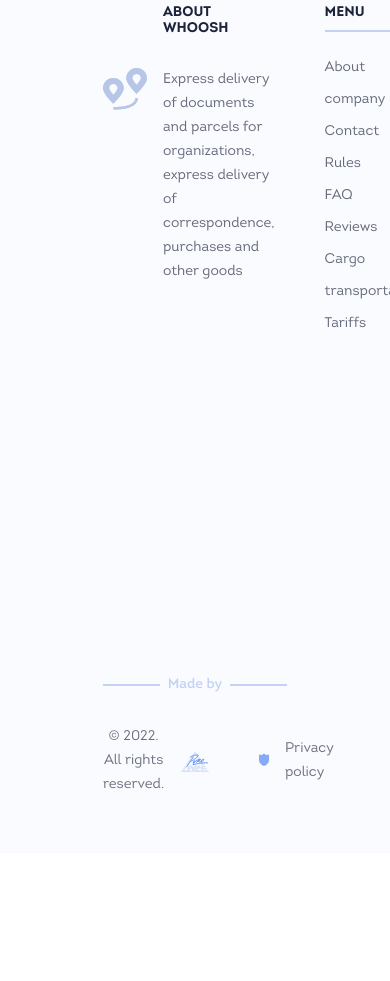
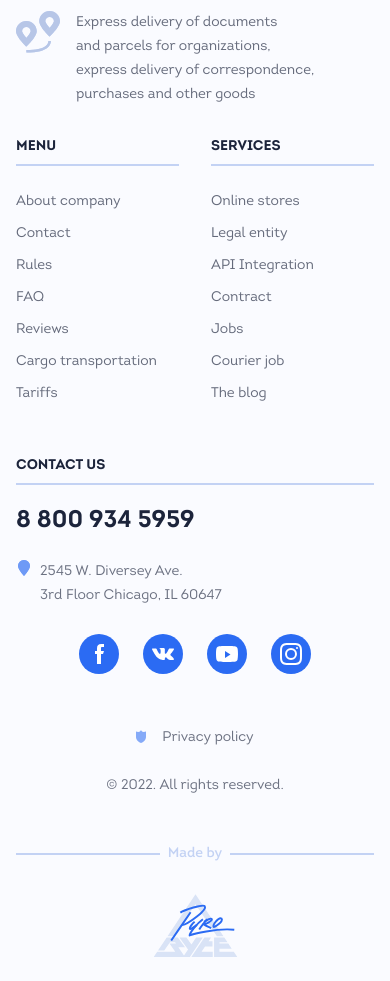
Before and after one commit to Quetan/pyrobyte-whoosh, a React (Vite) app: page / in a window 390 px wide. Shown: the part 5000-5981 px from the top of the page. Before the commit the page ends 5853 px from the top, so only its background shows below. Built offline with nearby package versions, Linux system fonts and the light colour scheme.

Commit message:
Update mobile footer

```diff
--- a/src/widgets/footer/ui/footer.tsx
+++ b/src/widgets/footer/ui/footer.tsx
@@ -1,3 +1,4 @@
+import { useWindowDimensions } from "@/shared/lib/hooks";
 import {
 	FooterCol,
 	FooterColList,
@@ -16,12 +17,22 @@
 import { SectionDivider } from "@/shared/ui/section-divider";
 
 const Footer: React.FC = () => {
+	const { width } = useWindowDimensions();
 	return (
-		<footer className="px-base pt-[85px] pb-[56px] bg-banner border-t border-border flex flex-col text-foreground overflow-x-hidden">
-			<div className="grid grid-cols-[3fr_2fr_2fr_3fr] gap-[50px]">
+		<footer className="px-4 pt-11 pb-6 lg:px-base lg:pt-[85px] lg:pb-[56px] bg-banner border-t border-border flex flex-col text-foreground overflow-x-hidden">
+			<div className=" flex flex-col gap-8 lg:grid lg:grid-cols-[3fr_2fr_2fr_3fr] lg:gap-[50px]">
 				<AboutCol />
+				{width > 1024 ? (
+					<>
 						<MenuCol />
 						<ServicesCol />
+					</>
+				) : (
+					<div className="grid grid-cols-2 gap-8">
+						<MenuCol />
+						<ServicesCol />
+					</div>
+				)}
 				<ContactUsCol />
 			</div>
 			<SectionDivider className="my-6 gap-2">
@@ -30,15 +41,19 @@
 				</span>
 			</SectionDivider>
 
-			<div className="grid grid-cols-3 items-center gap-[50px]">
+			<div className="grid grid-cols-1 lg:grid-cols-3 items-center gap-[50px]">
+				{width > 1024 && (
 					<p className="text-[14px] font-introBook leading-[24px] text-center block text-foreground opacity-[64%] mx-auto">
 						© 2022. All rights reserved.
 					</p>
+				)}
+
 				<img
 					src="./pyrobyte.svg"
 					alt="logo"
 					className="w-[85px] h-[63px] mx-auto"
 				/>
+				{width > 1024 && (
 					<div className="relative pl-[26px] mx-auto">
 						<a
 							href="#"
@@ -48,6 +63,7 @@
 						</a>
 						<Shield className="absolute top-1/2 -translate-y-[8px] left-0" />
 					</div>
+				)}
 			</div>
 		</footer>
 	);
@@ -56,7 +72,12 @@
 const AboutCol: React.FC = () => {
 	return (
 		<FooterCol className="pl-[60px]">
-			<FooterColTitle withBorder={false}>About Whoosh</FooterColTitle>
+			<FooterColTitle
+				className="-translate-x-[60px] lg:translate-x-0"
+				withBorder={false}
+			>
+				About Whoosh
+			</FooterColTitle>
 			<div className="relative">
 				<p className="text-[14px] leading-[24px] font-introBook opacity-[67%] max-w-[240px] text-balance">
 					Express delivery of documents and parcels for organizations, express
@@ -103,6 +124,7 @@
 };
 
 const ContactUsCol: React.FC = () => {
+	const { width } = useWindowDimensions();
 	return (
 		<FooterCol>
 			<FooterColTitle>Contact Us</FooterColTitle>
@@ -113,7 +135,7 @@
 				8 800 934 5959
 			</a>
 
-			<div className="relative pl-[24px] mb-[58px]">
+			<div className="relative pl-[24px] mb-[26px] lg:mb-[58px]">
 				<p className="text-[14px] leading-[24px] font-introBook opacity-[64%]">
 					2545 W. Diversey Ave. <br /> 3rd Floor Chicago, IL 60647
 				</p>
@@ -122,7 +144,7 @@
 					className="absolute top-0 left-0 *:stroke-[#2B6BF3] opacity-[67%]"
 				/>
 			</div>
-			<div className="flex flex-row justify-between flex-wrap gap-6 max-w-[232px]">
+			<div className="flex flex-row justify-between lg:mx-0 mx-auto flex-wrap gap-6 max-w-[232px]">
 				<a href="">
 					<Facebook />
 				</a>
@@ -136,6 +158,22 @@
 					<Instagram />
 				</a>
 			</div>
+			{width <= 1024 && (
+				<div className="flex flex-col gap-6 mb-4 mt-[52px]">
+					<div className="relative pl-[26px] mx-auto">
+						<a
+							href="#"
+							className="text-[14px] leading-[24px] align-top no-underline font-introBook text-foreground opacity-[64%] hover:underline hover:decoration-decoration hover:decoration-dashed hover:underline-offset-4 hover:opacity-50"
+						>
+							Privacy policy
+						</a>
+						<Shield className="absolute top-1/2 -translate-y-[8px] left-0" />
+					</div>
+					<p className="text-[14px] font-introBook leading-[24px] text-center block text-foreground opacity-[64%] mx-auto">
+						© 2022. All rights reserved.
+					</p>
+				</div>
+			)}
 		</FooterCol>
 	);
 };
```
Lines whose indentation alone changed are shown as unchanged.
